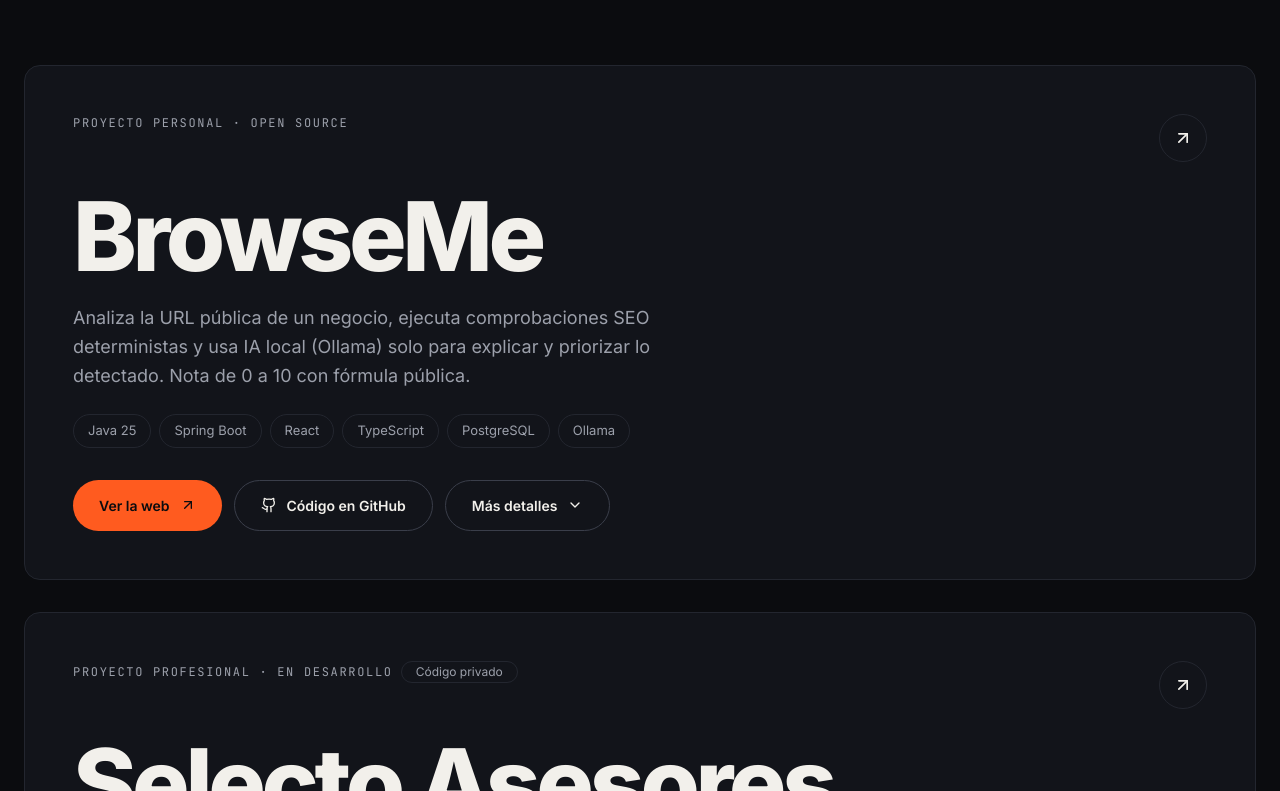
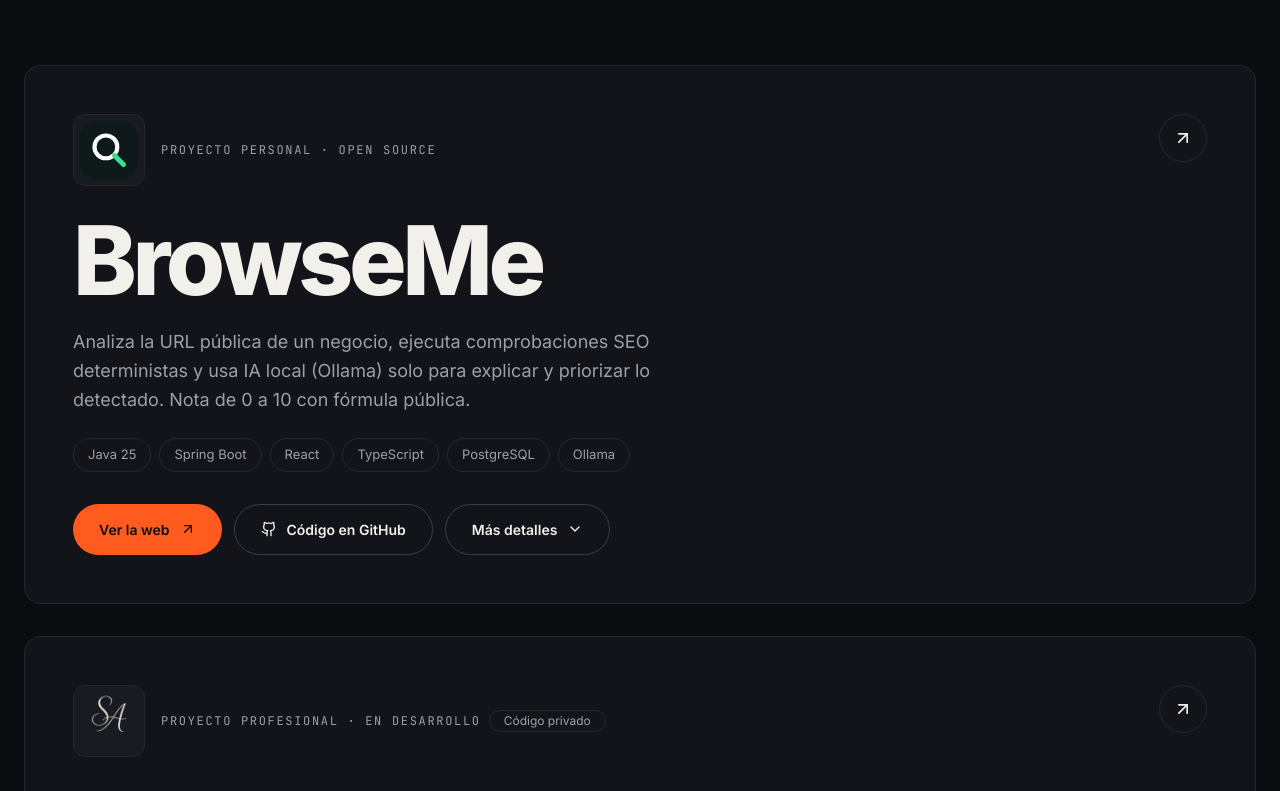
Before and after one commit to raulramalf/Portfole, a React (Vite) app: page / in a window 1280 px wide. Shown: the part 4029-4820 px from the top of the page. Built offline with nearby package versions, Linux system fonts and the light colour scheme.

Commit message:
Añade el logo de BrowseMe y de Selecto Asesores a sus tarjetas
Co-Authored-By: Claude Sonnet 5.5 <noreply@anthropic.com>
Claude-Session: https://claude.ai/code/session_01YJMkXzPRxk4qJkfkWvtubu

```diff
--- a/src/components/Projects.jsx
+++ b/src/components/Projects.jsx
@@ -29,9 +29,16 @@ function ProjectCard({ p }) {
     >
       <div className="p-5 sm:p-7 md:p-12">
         <div className="flex items-start justify-between gap-6 mb-6 md:mb-8">
-          <div className="flex flex-wrap items-center gap-2">
-            <span className="label !text-muted">{p.tag}</span>
-            {p.private && <span className="tag !py-0.5 !text-xs">Código privado</span>}
+          <div className="flex items-center gap-4 min-w-0">
+            {p.logo && (
+              <span className="w-16 h-16 sm:w-[72px] sm:h-[72px] shrink-0 rounded-xl bg-raised border border-line p-1.5 flex items-center justify-center">
+                <img src={p.logo} alt={`Logo de ${p.name}`} width={44} height={44} className="w-full h-full object-contain rounded-lg" />
+              </span>
+            )}
+            <div className="flex flex-wrap items-center gap-2">
+              <span className="label !text-muted">{p.tag}</span>
+              {p.private && <span className="tag !py-0.5 !text-xs">Código privado</span>}
+            </div>
           </div>
           <a href={p.href} target="_blank" rel="noreferrer" aria-label={`${p.hrefLabel}: ${p.name}`}
              className="w-12 h-12 shrink-0 rounded-full border border-line flex items-center justify-center hover:bg-accent hover:border-accent hover:text-base transition-colors">
--- a/src/data/projects.js
+++ b/src/data/projects.js
@@ -1,6 +1,7 @@
 export const projects = [
   {
     name: "BrowseMe",
+    logo: "/projects/browseme/logo.svg",
     tag: "Proyecto personal · Open source",
     featured: true,
     description:
@@ -18,6 +19,7 @@ export const projects = [
   },
   {
     name: "Selecto Asesores",
+    logo: "/projects/selecto/logo.png",
     tag: "Proyecto profesional · En desarrollo",
     private: true,
     description:
```
Also changed, not shown: public/projects/browseme/logo.svg (added), public/projects/selecto/logo.png (added).
